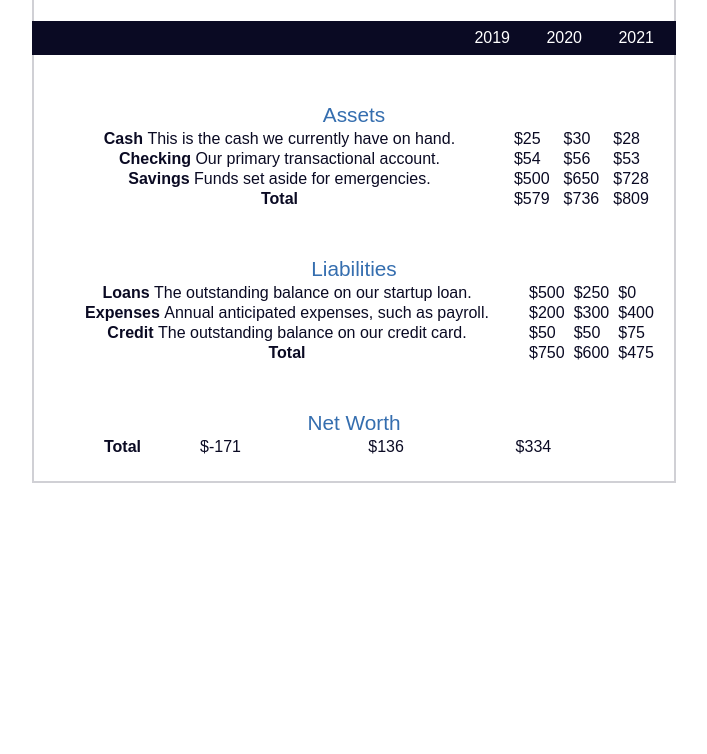
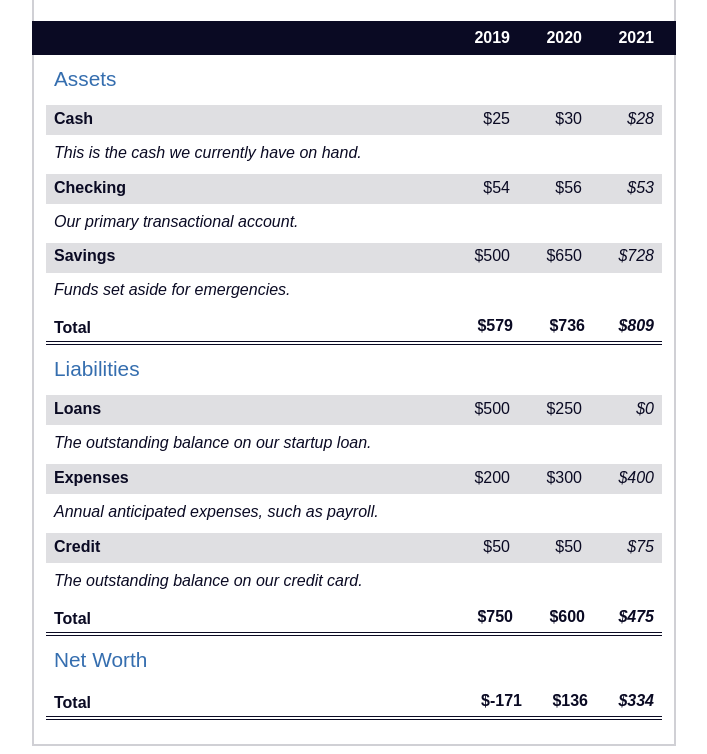
Before and after one commit to OleksandrHub/BalanceSheet, a plain HTML site: page index.html in a window 1280 px wide. Shown: the part 106-860 px from the top of the page, without its empty margins (286-993 px from the left). Before the commit the page ends 800 px from the top, so only its background shows below. Drawn offline with Linux system fonts and the light colour scheme.

Commit message:
feat: finalize CSS for balance sheet project
- Styled `caption` to position labels above tables with consistent alignment.
- Adjusted `tbody td` and `tbody th` widths for better table layout.
- Enhanced styling for `tr.total` with double border and hover effects.
- Improved `tr.data` styles with gradient backgrounds and padding adjustments.
- Styled `.description` within `tr.data th` for clarity and spacing.
- Added visual emphasis on `td.current` with italic font style.
- Fine-tuned padding and alignment for table cells to ensure uniform spacing.

Project finalized and ready for review.

```diff
--- a/styles.css
+++ b/styles.css
@@ -57,9 +57,6 @@ section{
 .table-wrap{
     padding:0 0.75rem 1.5rem 0.75rem;
 }
-span {
-    font-weight: normal !important;
-}
 table{
     border: 0;
     border-collapse: collapse;
@@ -71,4 +68,58 @@ table caption{
     color:#356eaf;
     font-size: 1.3em;
     font-weight: normal;
+    position: absolute;
+    top: -2.25rem;
+    left: 0.5rem;
 }
+tbody td{
+    width:100vw;
+    min-width:4rem;
+    max-width:4rem;
+}
+tbody th{
+    width:calc(100% - 12rem);
+}
+tr[class="total"]{
+    border-bottom:4px double #0a0a23;
+    font-weight:bold;
+}
+tr[class="total"] th{
+    padding:0.5rem 0 0.25rem 0.5rem;
+    text-align: left;
+}
+tr.total{
+    padding:0 0.25rem ;
+    text-align: right;
+}
+tr.total td:nth-of-type(3){
+    padding-right:0.5rem;
+}
+tr.total:hover {
+    background-color: #99c9ff;
+}
+td.current{
+    font-style: italic;
+}
+tr.data{
+    background:linear-gradient(to bottom, #dfdfe2 1.845rem, white 1.845rem);
+}
+tr.data th{
+    text-align:left;
+    padding:0.3rem 0 0 0.5rem;
+}
+tr.data th .description{
+    display:block;
+    font-style:italic;
+    padding:1rem 0 0.75rem;
+    margin-right:-13.5rem;
+    font-weight:normal;
+}
+tr.data td{
+    vertical-align: top;
+    text-align: right;
+    padding: 0.3rem 0.25rem 0;
+}
+tr.data td:last-of-type{
+    padding-right:0.5rem;
+}
```
